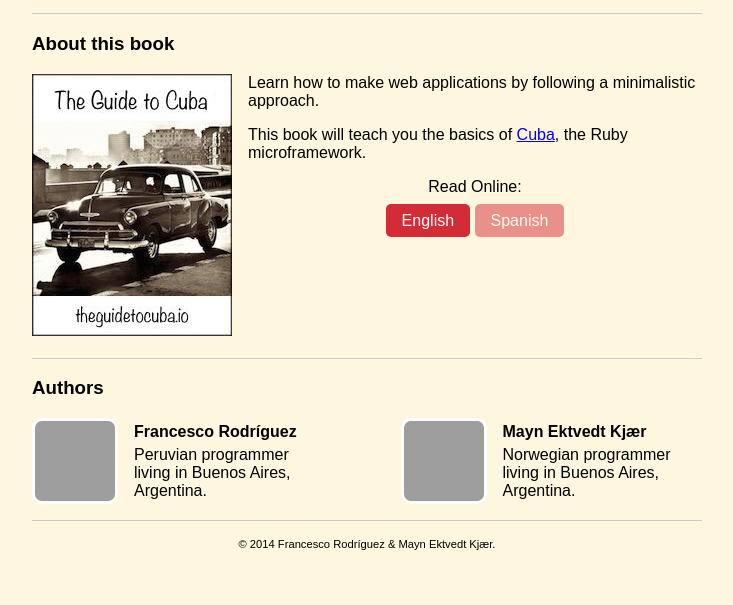
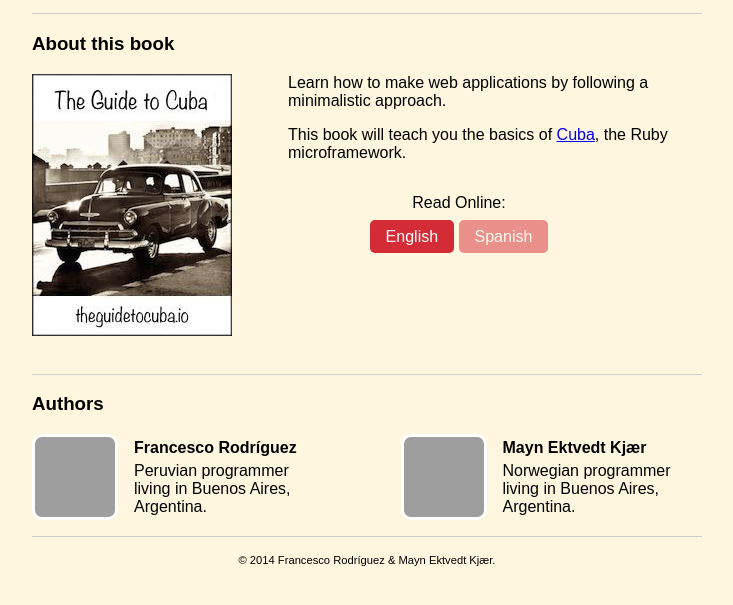
Before and after one commit to wacko/theguidetocuba, a plain HTML site: page index.html in a window 1280 px wide. Shown: the part 47-652 px from the top of the page, without its empty margins (273-1006 px from the left). Drawn offline with Linux system fonts and the light colour scheme; grey boxes are pictures that could not be loaded; a web font is replaced by a local one.

Commit message:
Fix call to action style for desktop.

```diff
--- a/css/style.css
+++ b/css/style.css
@@ -88,6 +88,17 @@ footer {
     height: 262px;
   }
 
+  #about p {
+    margin-left: 16em;
+    margin-right: 1em;
+  }
+
+  #read {
+    display: block;
+    margin-top: 2em;
+    margin-right: 2em;
+  }
+
   #authors {
     clear: both;
     margin-top: 8em;
```
